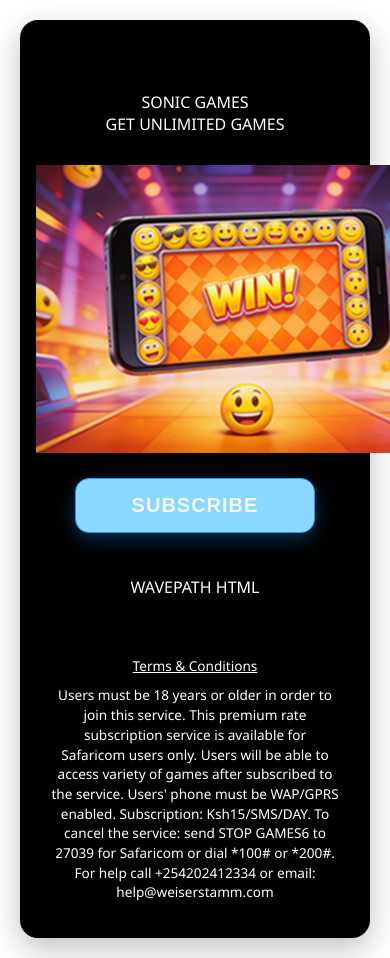
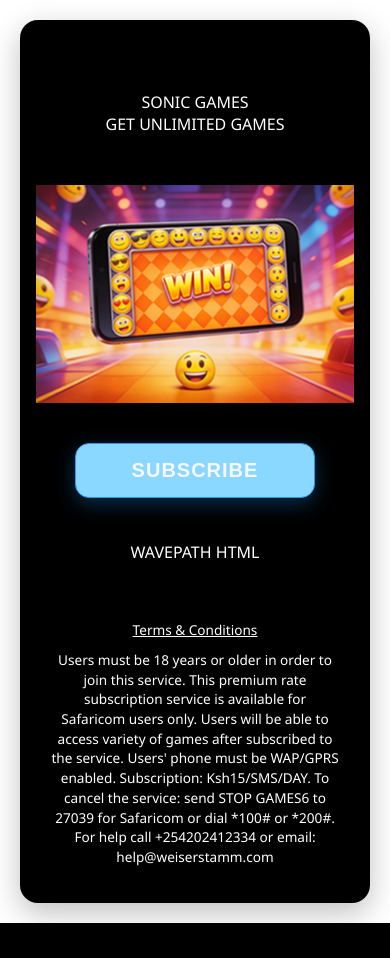
Before and after one commit to arun-a/SonixGamesKenya, a PHP site: page /layout.html in a window 390 px wide; the page is wider, and only the part inside the window is pictured. After the commit the page ends 923 px from the top of that part, so only its background shows below. Run offline with PHP 8.4, Linux system fonts and the light colour scheme.

Commit message:
Responsive top picture

```diff
--- a/assets/css/style.css
+++ b/assets/css/style.css
@@ -16,6 +16,23 @@ body { background:#fff; color:#000; }
 .circle-progress::before { content:""; position:absolute; inset:0; border-radius:50%; padding: 8px; background: conic-gradient(var(--progress-color) 0deg var(--progress-angle), rgba(0,0,0,0) var(--progress-angle)); transition: --progress-angle 0.24s linear; }
 .circle-progress::after { content:""; position:absolute; inset: 19px; border-radius:50%; background:#000; }
 .circle-value { position:relative; z-index:2; color:#00c85e; font-size:4rem; font-weight:900; line-height:1; }
+
+/* Responsive Image Styling */
+.top_picture {
+    width: 100%;
+    max-width: 400px;
+    margin: 20px auto;
+    display: flex;
+    justify-content: center;
+}
+
+.top_picture img {
+    width: 100%;
+    max-width: 100%;
+    height: auto;
+    display: block;
+    object-fit: contain;
+}
 
 .mini-footer { color:#fff; margin-top:30px; font-size:0.85rem; line-height:1.45; }
 .terms-title { color:#fff; text-decoration:underline; display:inline-block; margin-bottom:10px; }
```
